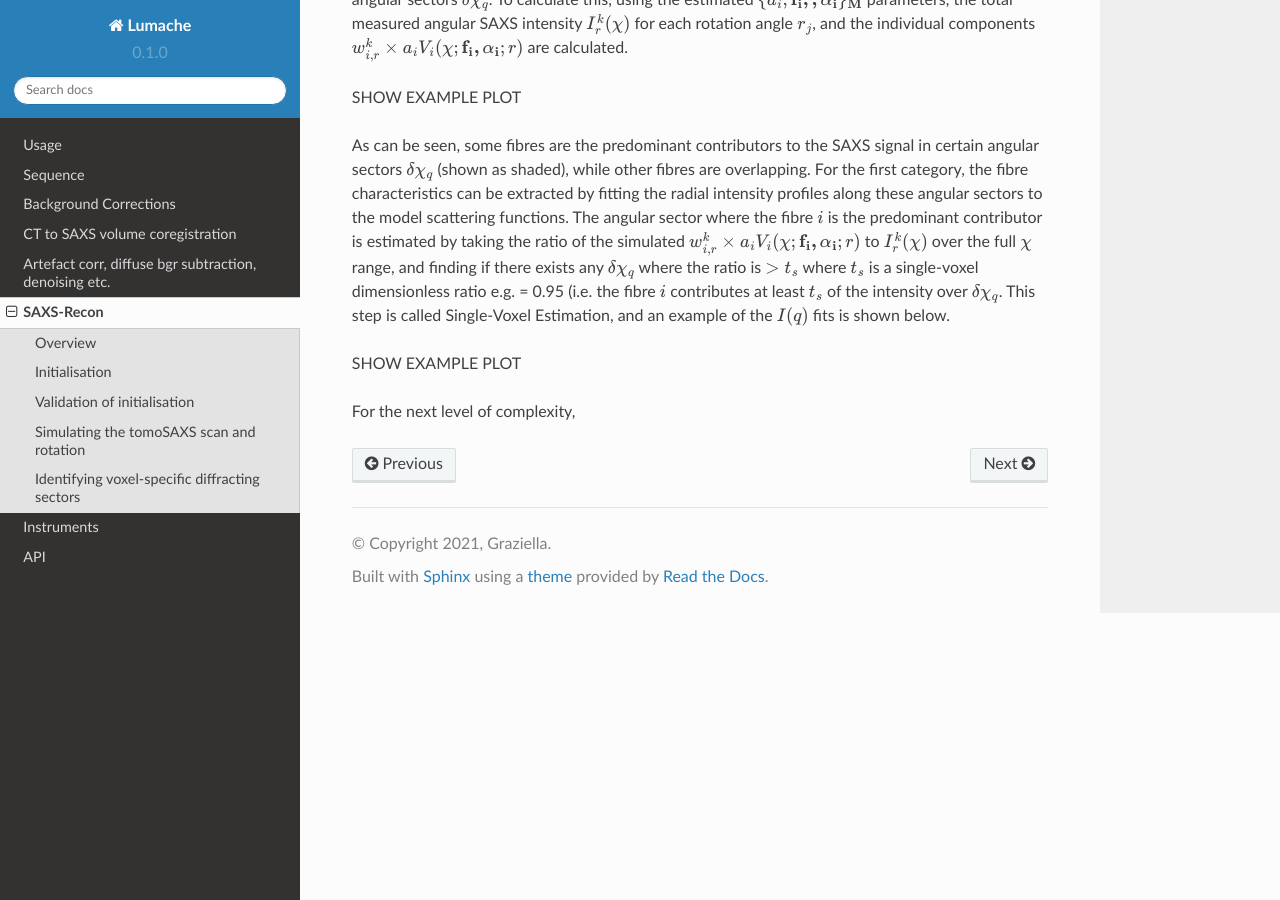
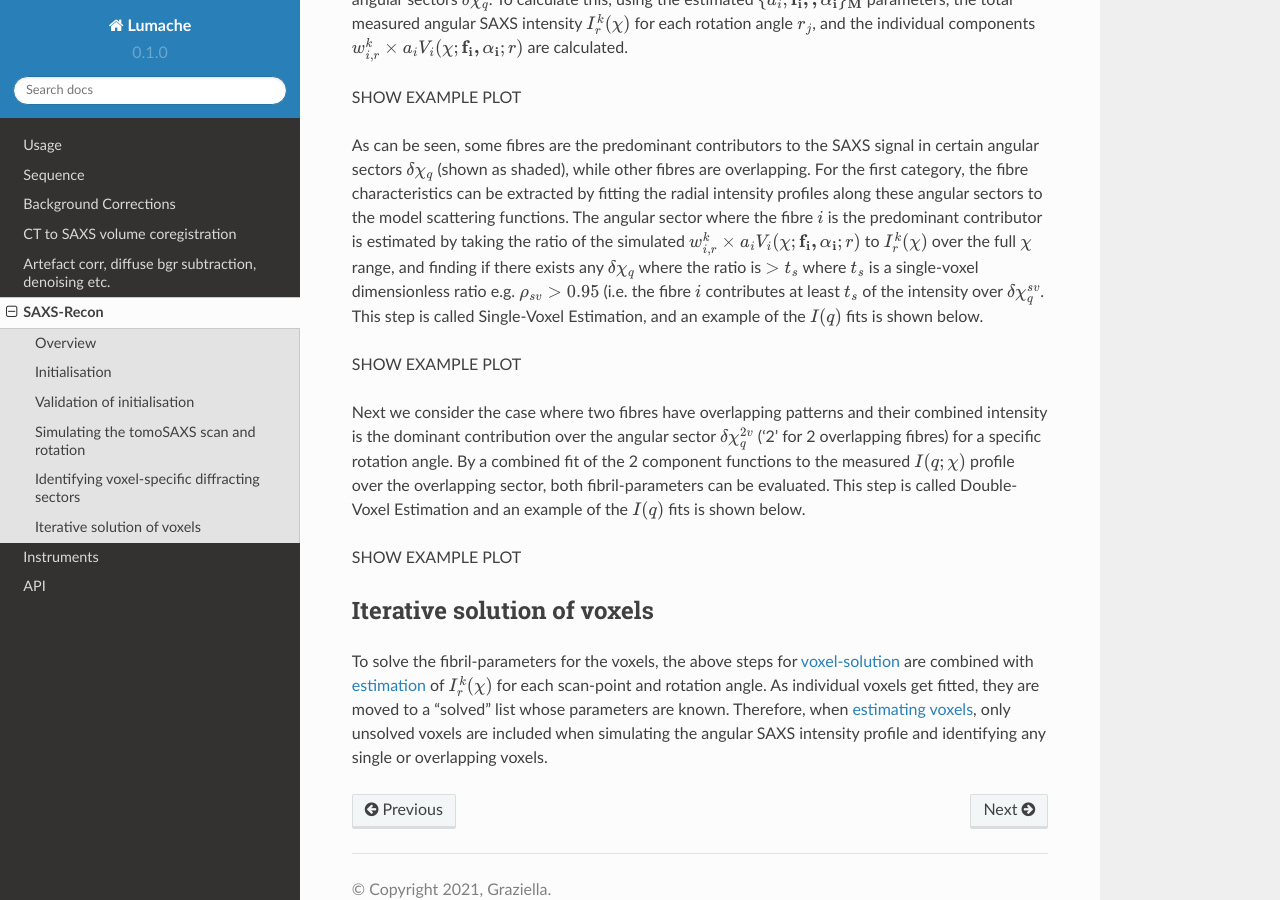
Before and after one commit to himadri111/saxs-docs-tutorial, a Sphinx documentation site: the page built from docs/source/saxsrecon.rst, in a window 1280 px wide and 900 px high, scrolled down 1852 px. Built offline with Sphinx 7.4.7 and the Read the Docs theme 2.0.0, drawn with Linux system fonts in a browser that asks for light colours.

Commit message:
Update saxsrecon.rst

```diff
--- a/docs/source/saxsrecon.rst
+++ b/docs/source/saxsrecon.rst
@@ -83,8 +83,17 @@ Each fibre :math:`i` contributes significantly (above a noise threshold) only at
 
 SHOW EXAMPLE PLOT
 
-As can be seen, some fibres are the predominant contributors to the SAXS signal in certain angular sectors :math:`\delta \chi_q` (shown as shaded), while other fibres are overlapping. For the first category, the fibre characteristics can be extracted by fitting the radial intensity profiles along these angular sectors to the model scattering functions. The angular sector where the fibre :math:`i` is the predominant contributor is estimated by taking the ratio of the simulated :math:`w_{i,r}^{k} \times a_{i} V_{i}(\chi;{\bf{f_{i},\alpha_{i}}};r)` to :math:`I^{k}_{r}(\chi)` over the full :math:`\chi` range, and finding if there exists any :math:`\delta \chi_q` where the ratio is :math:`>t_{s}` where :math:`t_{s}` is a single-voxel dimensionless ratio e.g. = 0.95 (i.e. the fibre :math:`i` contributes at least :math:`t_{s}` of the intensity over :math:`\delta \chi_q`. This step is called Single-Voxel Estimation, and an example of the :math:`I(q)` fits is shown below.
+As can be seen, some fibres are the predominant contributors to the SAXS signal in certain angular sectors :math:`\delta \chi_q` (shown as shaded), while other fibres are overlapping. For the first category, the fibre characteristics can be extracted by fitting the radial intensity profiles along these angular sectors to the model scattering functions. The angular sector where the fibre :math:`i` is the predominant contributor is estimated by taking the ratio of the simulated :math:`w_{i,r}^{k} \times a_{i} V_{i}(\chi;{\bf{f_{i},\alpha_{i}}};r)` to :math:`I^{k}_{r}(\chi)` over the full :math:`\chi` range, and finding if there exists any :math:`\delta \chi_q` where the ratio is :math:`>t_{s}` where :math:`t_{s}` is a single-voxel dimensionless ratio e.g. :math:`\rho_{sv}> 0.95` (i.e. the fibre :math:`i` contributes at least :math:`t_{s}` of the intensity over :math:`\delta \chi_q^{sv}`. This step is called Single-Voxel Estimation, and an example of the :math:`I(q)` fits is shown below.
 
 SHOW EXAMPLE PLOT
 
-For the next level of complexity,
+Next we consider the case where two fibres have overlapping patterns and their combined intensity is the dominant contribution over the angular sector :math:`\delta \chi_q^{2v}` ('2' for 2 overlapping fibres) for a specific rotation angle. By a combined fit of the 2 component functions to the measured :math:`I(q;\chi)` profile over the overlapping sector, both fibril-parameters can be evaluated. This step is called Double-Voxel Estimation and an example of the :math:`I(q)` fits is shown below.
+
+SHOW EXAMPLE PLOT
+
+.. _algorithm:
+
+Iterative solution of voxels
+-----------------------------------------------
+
+To solve the fibril-parameters for the voxels, the above steps for :ref:`voxel-solution <voxelsol>` are combined with :ref:`estimation <angular>` of :math:`I^{k}_{r}(\chi)` for each scan-point and rotation angle. As individual voxels get fitted, they are moved to a "solved" list whose parameters are known. Therefore, when :ref:`estimating voxels <voxelsol>`, only unsolved voxels are included when simulating the angular SAXS intensity profile and identifying any single or overlapping voxels.
```
Also changed, not shown: other parts of docs/source/saxsrecon.rst (+1 -1 lines).
